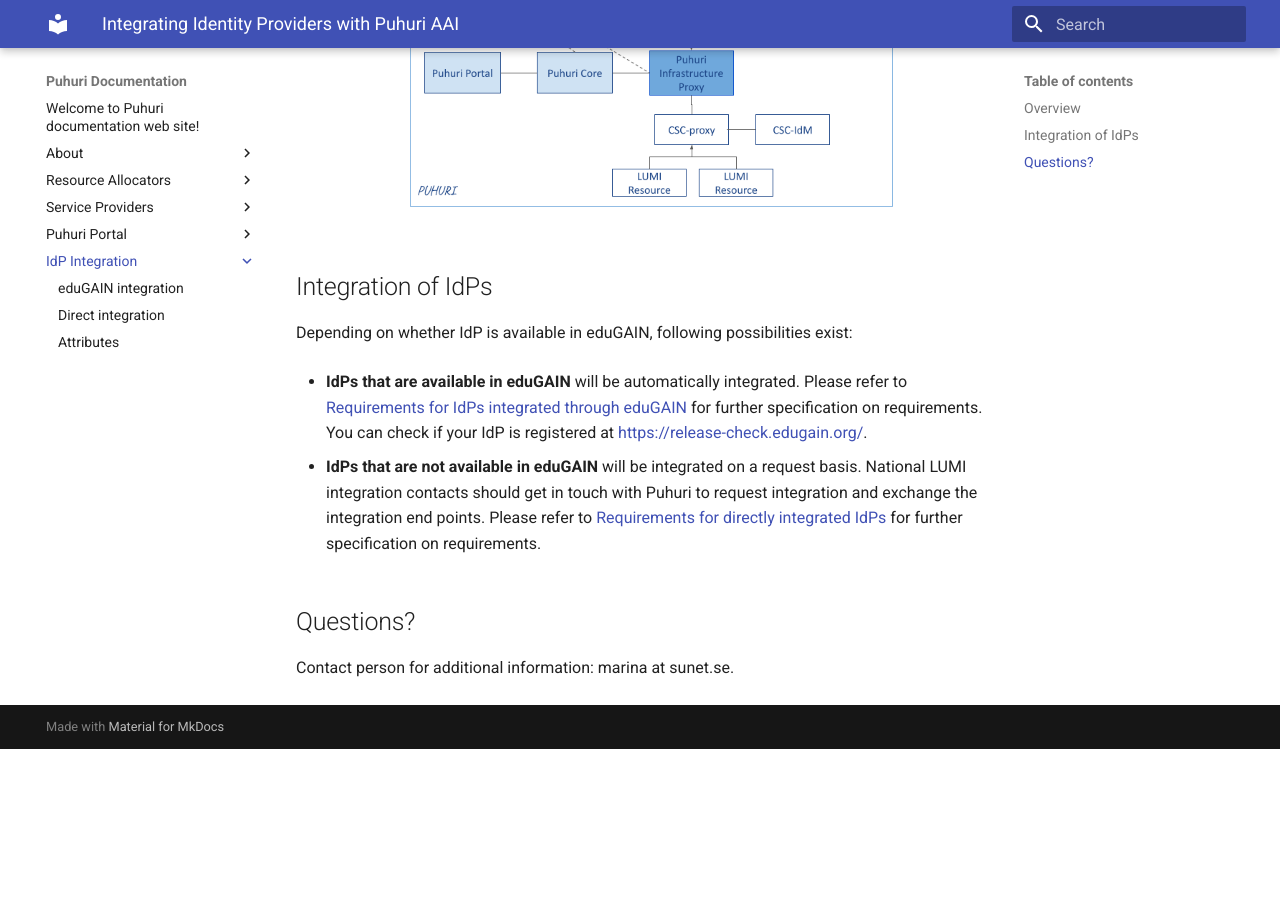
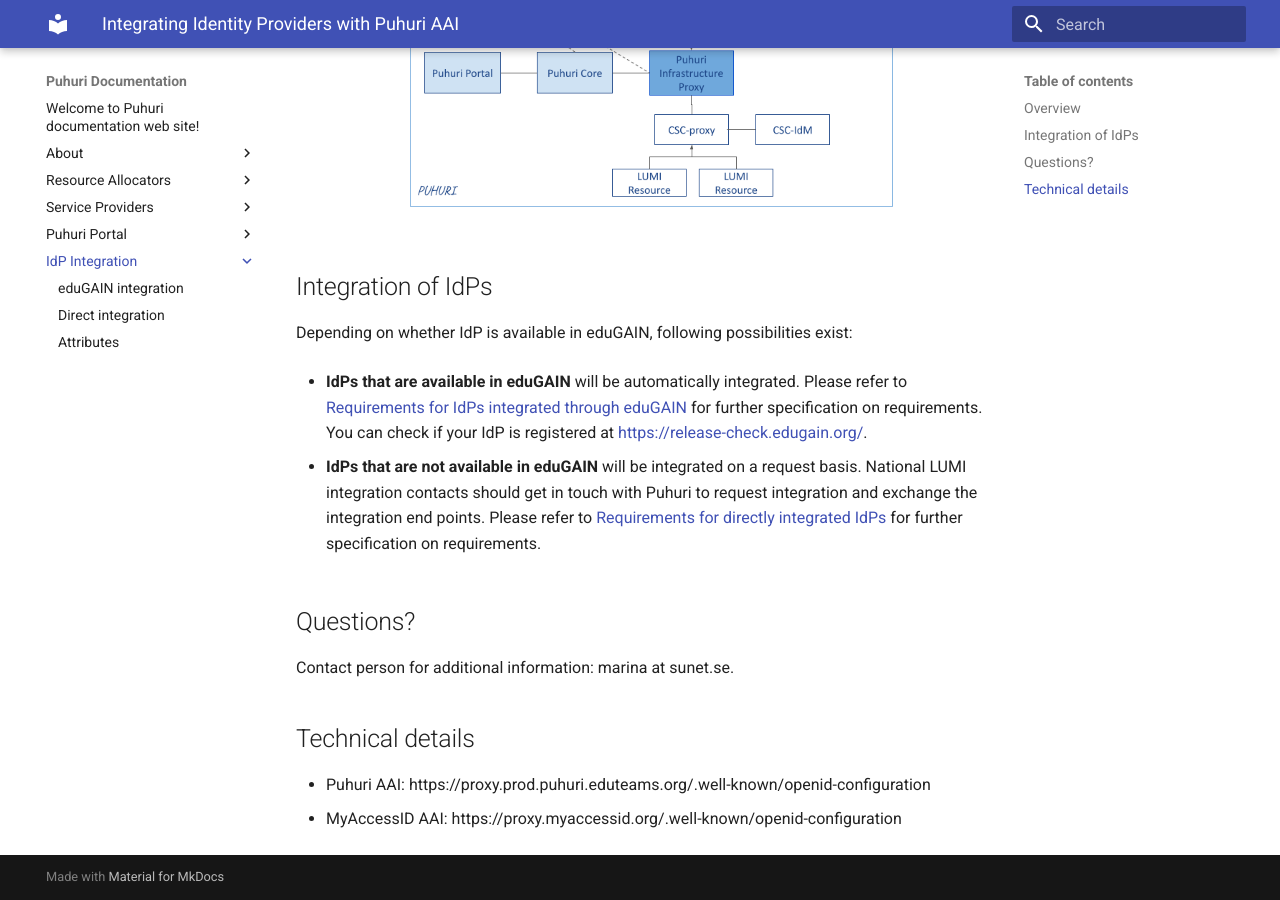
Before and after one commit to neicnordic/puhuri-web, an MkDocs documentation site: the page built from docs/idp_integration/index.md, in a window 1280 px wide and 900 px high, scrolled down 515 px. Built offline with MkDocs 1.6.1 and Material for MkDocs 9.7.7, drawn with Linux system fonts in a browser that asks for light colours; before the commit the page ends 1264 px from its top, so only the background shows below that.

Commit message:
Add links to oidc configuration for Puhuri and MyAccessID

```diff
--- a/docs/idp_integration/index.md
+++ b/docs/idp_integration/index.md
@@ -24,3 +24,8 @@ Depending on whether IdP is available in eduGAIN, following possibilities exist:
 ## Questions?
 
 Contact person for additional information: marina at sunet.se.
+
+## Technical details
+
+- Puhuri AAI: https://proxy.prod.puhuri.eduteams.org/.well-known/openid-configuration
+- MyAccessID AAI: https://proxy.myaccessid.org/.well-known/openid-configuration
```
